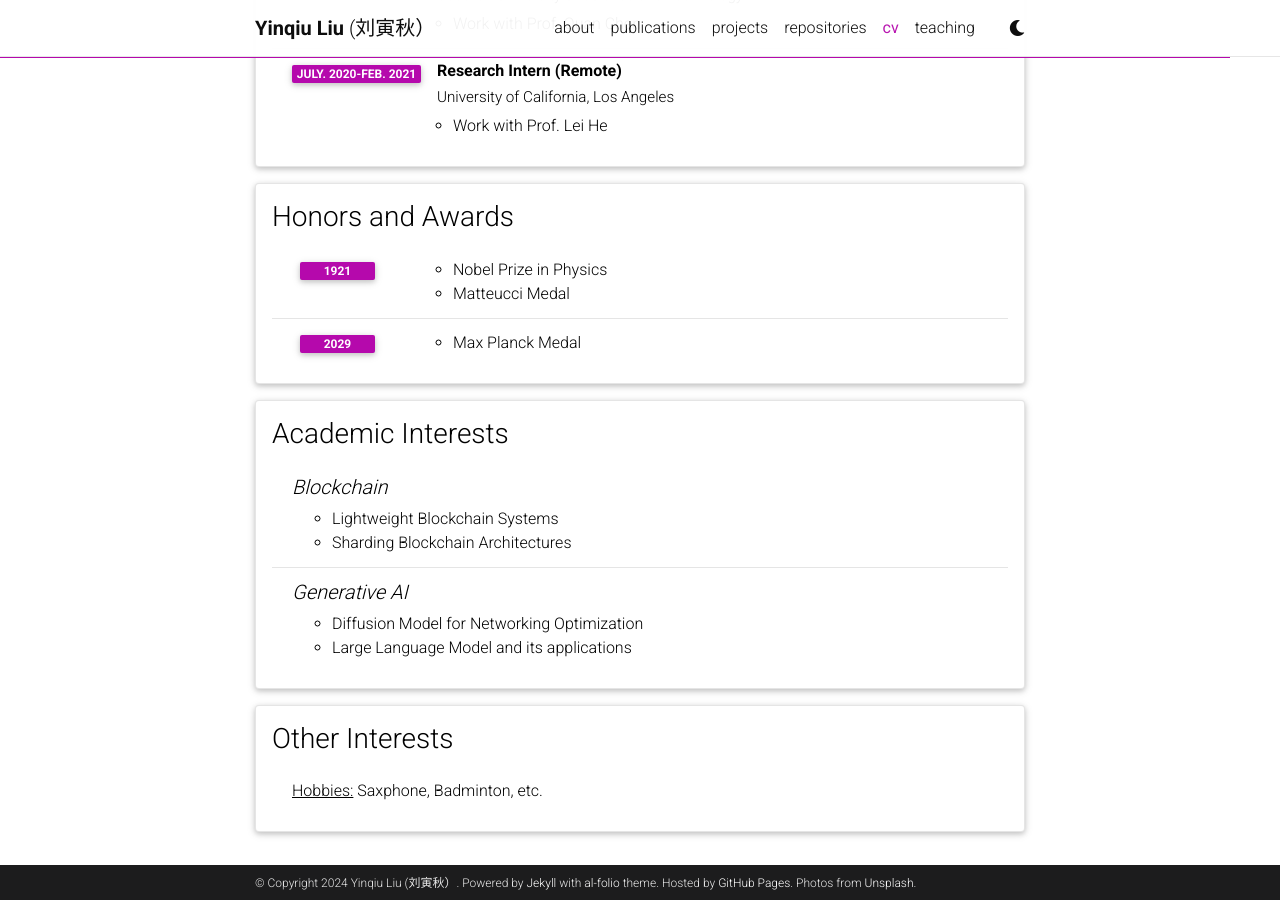
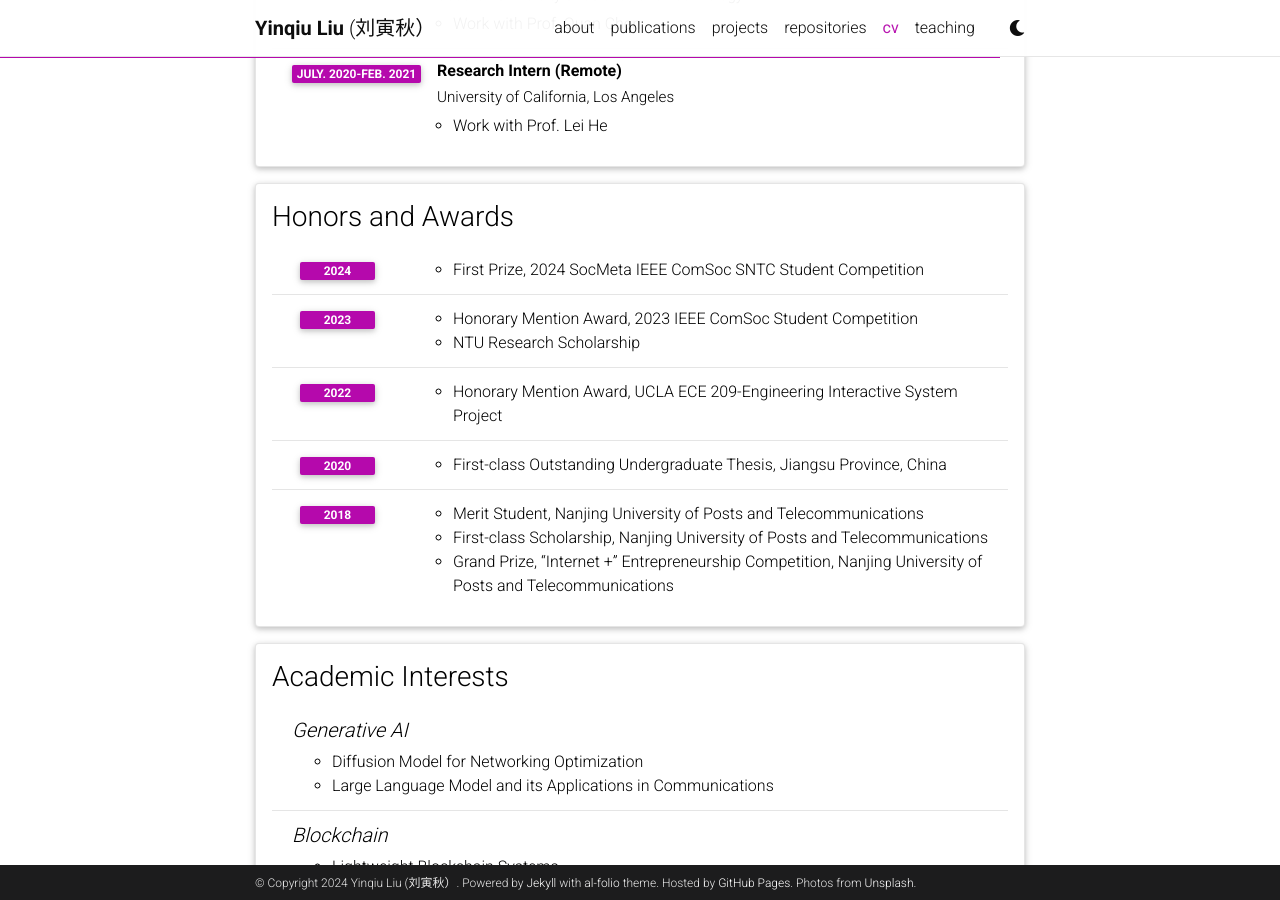
Before and after one commit to yinqiuliu/yinqiuliu.github.io, a Jekyll site: the page built from _pages/cv.md, in a window 1280 px wide and 900 px high, scrolled down 1013 px. Built offline with Jekyll 4.4.1, drawn with Linux system fonts in a browser that asks for light colours; comment, search, counter and statistics services are not loaded; a style sheet for code colours, icons or effects is not loaded.

Commit message:
Update cv.yml

```diff
--- a/_data/cv.yml
+++ b/_data/cv.yml
@@ -52,25 +52,37 @@
 - title: Honors and Awards
   type: time_table
   contents:
-    - year: 1921
+    - year: 2024
       items:
-        - Nobel Prize in Physics
-        - Matteucci Medal
-    - year: 2029
+        - First Prize, 2024 SocMeta IEEE ComSoc SNTC Student Competition
+    - year: 2023
       items:
-        - Max Planck Medal
+        - Honorary Mention Award, 2023 IEEE ComSoc Student Competition
+        - NTU Research Scholarship
+    - year: 2022
+      items:
+        - Honorary Mention Award, UCLA ECE 209-Engineering Interactive System Project
+    - year: 2020
+      items:
+        - First-class Outstanding Undergraduate Thesis, Jiangsu Province, China
+    - year: 2018
+      items:
+        - Merit Student, Nanjing University of Posts and Telecommunications
+        - First-class Scholarship, Nanjing University of Posts and Telecommunications
+        - Grand Prize, “Internet +” Entrepreneurship Competition, Nanjing University of Posts and Telecommunications
 
 - title: Academic Interests
   type: nested_list
   contents:
+    - title: Generative AI
+      items:
+        - Diffusion Model for Networking Optimization
+        - Large Language Model and its Applications in Communications
     - title: Blockchain
       items:
         - Lightweight Blockchain Systems
         - Sharding Blockchain Architectures
-    - title: Generative AI
-      items:
-        - Diffusion Model for Networking Optimization
-        - Large Language Model and its applications
+
 
 - title: Other Interests
   type: list
```
